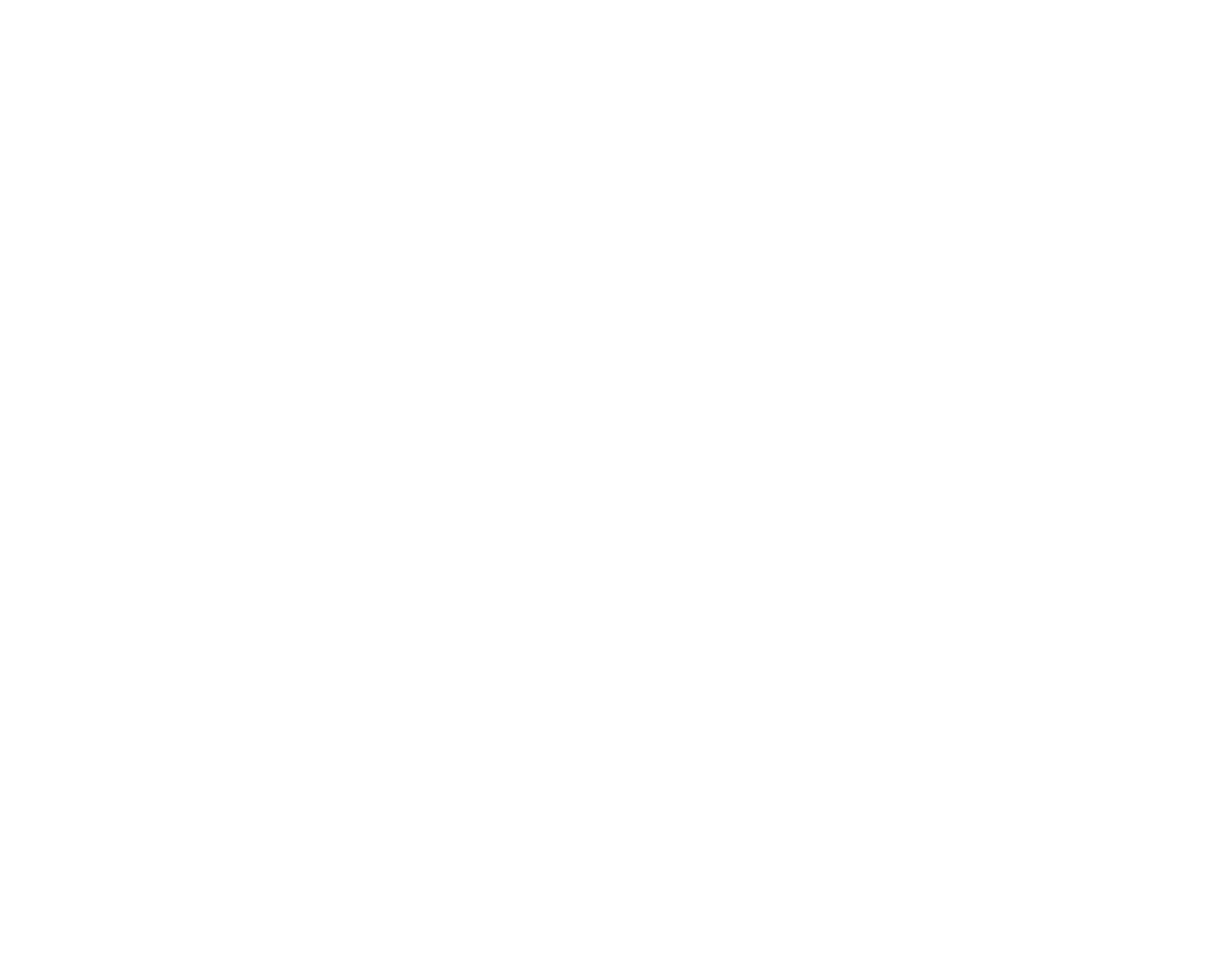
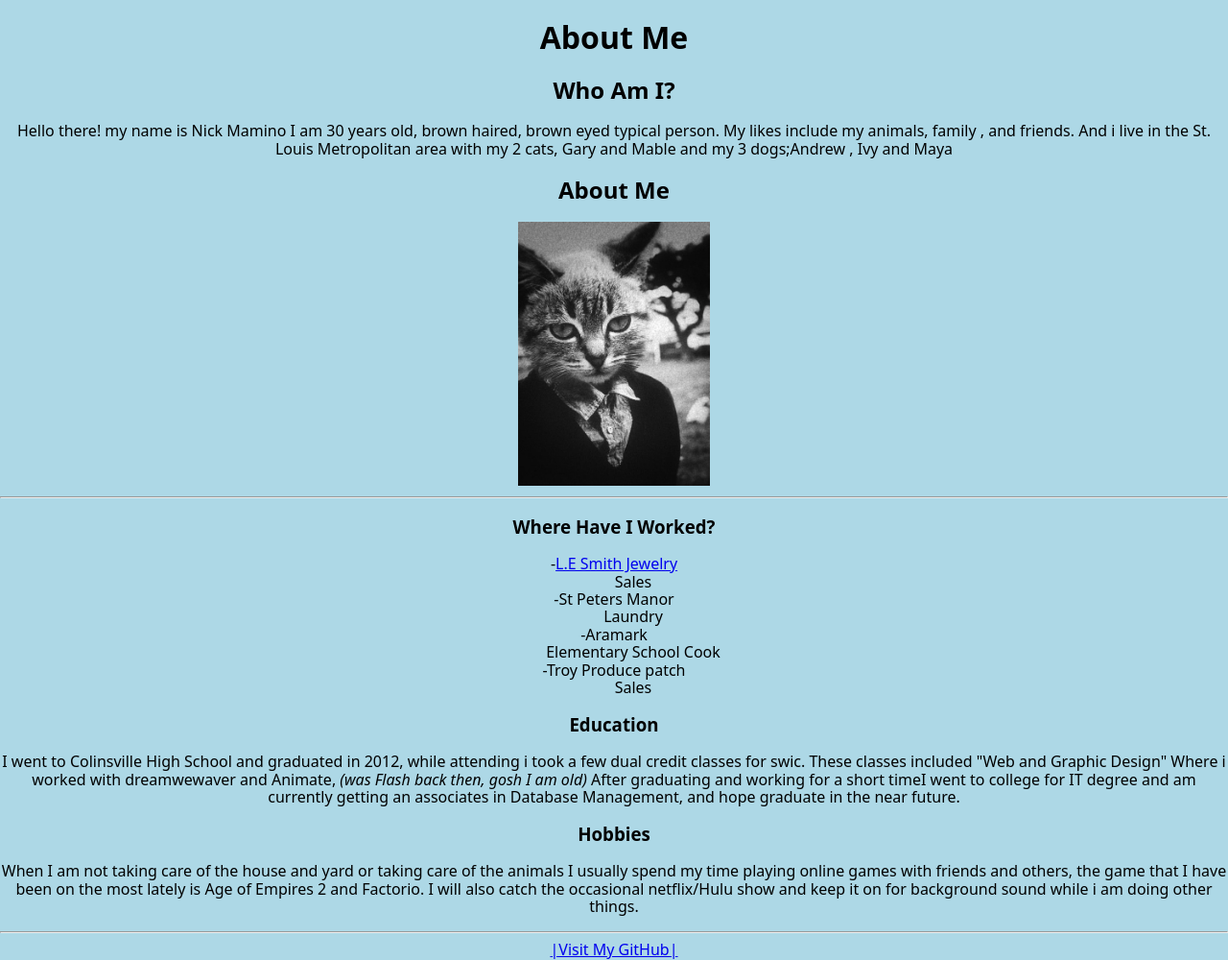
Before and after one commit to SWIC-177/html-css-skills-demo-Nicky6Fingers, a plain HTML site: page index.html in a window 1280 px wide. Shown: the whole page at 96% size. Before the commit the page ends 800 px from the top, so only its background shows below. Drawn offline with nearby package versions, Linux system fonts and the light colour scheme.

Commit message:
Complete initial page and css

```diff
--- a/index.html
+++ b/index.html
@@ -1,11 +1,67 @@
 <!DOCTYPE html>
 <html lang="en">
-  <head>
+  <head class="flex">
     <meta charset="UTF-8" />
     <link rel="icon" type="image/svg+xml" href="/vite.svg" />
     <meta name="viewport" content="width=device-width, initial-scale=1.0" />
-    <title>HTML-CSS Template</title>
+    <title>Nick Mamino Bio</title>
     <link rel="stylesheet" href="./style.css" />
   </head>
-  <body></body>
+  <body>
+    <div>
+      <h1>About Me</h1>
+      <h2>Who Am I?</h2>
+      <p>
+        Hello there! my name is Nick Mamino I am 30 years old, brown haired,
+        brown eyed typical person. My likes include my animals, family , and
+        friends. And i live in the St. Louis Metropolitan area with my 2 cats,
+        Gary and Mable and my 3 dogs;Andrew , Ivy and Maya
+      </p>
+      <h2>About Me</h2>
+      <img
+        src="/pictures/profile.jpg"
+        alt="profile picture i use for online gaming, its a cat"
+        width="200"
+        length="350"
+      />
+      <hr />
+      <h3>Where Have I Worked?</h3>
+      <dl>
+        <dt>
+          -<a href="https://www.lesmithjewelersandgifts.com/"
+            >L.E Smith Jewelry</a
+          >
+        </dt>
+        <dd>Sales</dd>
+        <dt>-St Peters Manor</dt>
+        <dd>Laundry</dd>
+        <dt>-Aramark</dt>
+        <dd>Elementary School Cook</dd>
+        <dt>-Troy Produce patch</dt>
+        <dd>Sales</dd>
+      </dl>
+      <h3>Education</h3>
+      <p>
+        I went to Colinsville High School and graduated in 2012, while attending
+        i took a few dual credit classes for swic. These classes included "Web
+        and Graphic Design" Where i worked with dreamwewaver and Animate,
+        <i>(was Flash back then, gosh I am old)</i> After graduating and working
+        for a short timeI went to college for IT degree and am currently getting
+        an associates in Database Management, and hope graduate in the near
+        future.
+      </p>
+      <h3>Hobbies</h3>
+      <p>
+        When I am not taking care of the house and yard or taking care of the
+        animals I usually spend my time playing online games with friends and
+        others, the game that I have been on the most lately is Age of Empires 2
+        and Factorio. I will also catch the occasional netflix/Hulu show and
+        keep it on for background sound while i am doing other things.
+      </p>
+      <hr />
+      <footer>
+        <a href="https://github.com/Nicky6Fingers"> |Visit My GitHub|</a>
+      </footer>
+    </div>
+  </body>
 </html>
--- a/style.css
+++ b/style.css
@@ -1 +1,17 @@
 @import url("node_modules/modern-normalize/modern-normalize.css");
+
+.flex {
+  display: flex;
+}
+
+.flex-col {
+  flex-direction: column;
+}
+
+div {
+  text-align: center;
+}
+
+body {
+  background-color: lightblue;
+}
```
Also changed, not shown: pictures/profile.jpg (added).
